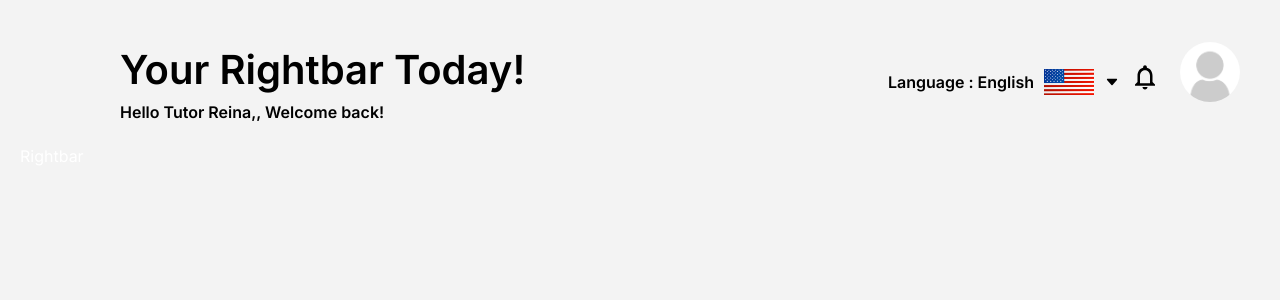
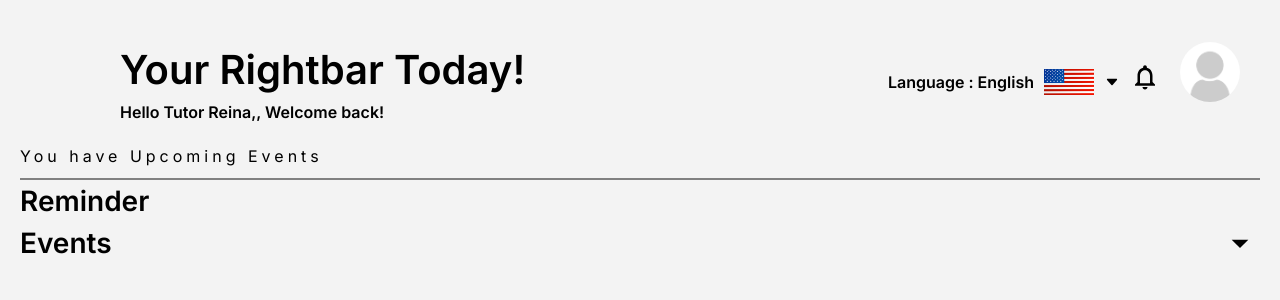
Before and after one commit to Sanguine-Feranmi/tutor-dashboard, a Next.js app: page /ui/dashboard/rightbar in a window 1280 px wide. Shown: the top 300 px of the page. Built offline with nearby package versions, Linux system fonts and the light colour scheme.

Commit message:
right bar

```diff
--- a/src/app/ui/dashboard/dashboard.module.css
+++ b/src/app/ui/dashboard/dashboard.module.css
@@ -4,7 +4,7 @@
 }
 .menu
 {
-    flex:1;
+    flex:2;
     background-color: var(--bgSoft);
 }
 .menuicon
@@ -23,7 +23,7 @@
 }
 .content
 {
-    flex: 6;
+    flex: 8;
     padding: 20px;
 }
 
--- a/src/app/ui/dashboard/notification/notification.module.css
+++ b/src/app/ui/dashboard/notification/notification.module.css
@@ -35,8 +35,8 @@
     margin: auto;
     display: flex;
     justify-content: space-between;
-    gap: 20px;
-    flex-wrap: wrap;
+    gap: 10px;
+    flex-direction: row;
 }
 .card
 {
--- a/src/app/ui/dashboard/ongoing/ongoing.module.css
+++ b/src/app/ui/dashboard/ongoing/ongoing.module.css
@@ -33,8 +33,8 @@
     margin: auto;
     display: flex;
     justify-content: space-between;
-    gap: 20px;
-    flex-wrap: wrap;
+    gap: 10px;
+    flex-direction: row;
 }
 .card
 {
--- a/src/app/ui/dashboard/rightbar/page.tsx
+++ b/src/app/ui/dashboard/rightbar/page.tsx
@@ -1,7 +1,24 @@
+import { MdArrowDropDown } from "react-icons/md"
+import styles from "./rightbar.module.css"
+
 const Rightbar  =()=>{
     return(
-        <div>
-        Rightbar
+        <div className={styles.right}>
+            <div className={styles.rightHead}>
+                <p>You have Upcoming Events</p>
+                <hr />
+            </div>
+            <div className={styles.reminder}>
+                <p>Reminder</p>
+            </div>
+            <div className={styles.events}>
+                <div className={styles.eventsHead}>
+                    <p>Events</p>
+                    <p>
+                        <MdArrowDropDown/>
+                    </p>
+                </div>
+            </div>
         </div>
     )
 }
--- a/src/app/ui/dashboard/rightbar/rightbar.module.css
+++ b/src/app/ui/dashboard/rightbar/rightbar.module.css
@@ -0,0 +1,34 @@
+.right
+{
+    color: #000000;
+}
+.rightHead
+{
+    display: flex;
+    flex-direction: column;
+    gap: 10px;
+}
+.rightHead p
+{
+    letter-spacing: 4px;
+}
+.rightHead hr
+{
+border: 1px solid grey;
+}
+.reminder p,
+.events .eventsHead p:nth-child(1)
+{
+    font-size: 28px;
+    font-weight: 600;
+}
+.events .eventsHead
+{
+    display: flex;
+    justify-content: space-between;
+    align-items: center;
+}
+.events .eventsHead p:nth-child(2)
+{
+    font-size: 40px;
+}
```
